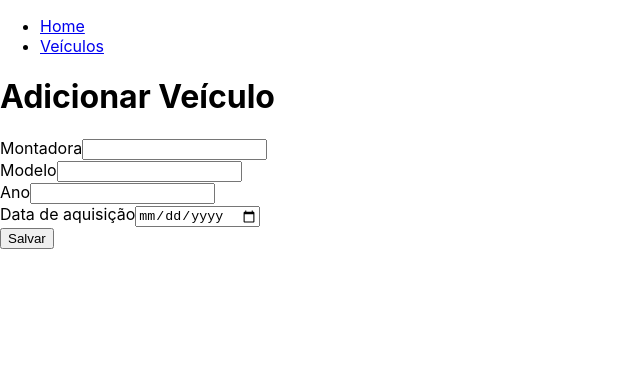
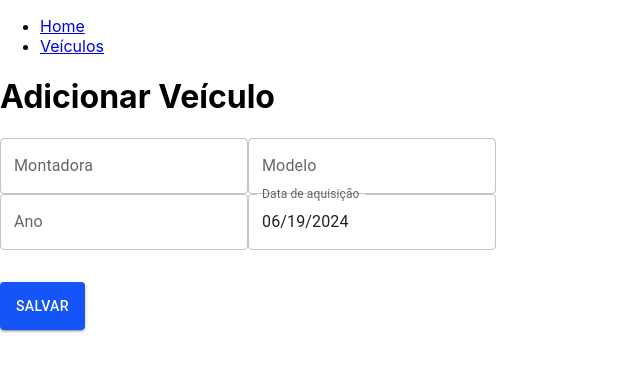
Before and after one commit to LivDelgado/praticas-em-desenvolvimento-de-software-tp-2024-1, a React (Create React App) app in the folder frotas-app/: page /veiculos/novo in a window 1280 px wide. Shown: the top 372 px of the page, without its empty margins (0-640 px from the left). Built offline with nearby package versions, Linux system fonts and the light colour scheme.

Commit message:
Atualizado veiculo form

```diff
--- a/frotas-app/src/veiculos/components/formularioVeiculos.tsx
+++ b/frotas-app/src/veiculos/components/formularioVeiculos.tsx
@@ -1,56 +1,109 @@
-import { useForm } from "react-hook-form";
+import { Controller, useForm } from "react-hook-form";
 import { Veiculo } from "../types/veiculo";
+import { Box, Button, TextField } from "@mui/material";
+import { Col, Row } from "react-bootstrap";
+import { DatePicker } from '@mui/x-date-pickers/DatePicker';
+import dayjs from "dayjs";
 
 export const FormularioVeiculos = ({ veiculo, onSubmit }: { veiculo: Veiculo | undefined, onSubmit: (data: Veiculo) => void }) => {
-    const { register, handleSubmit, formState: {errors}, getValues } = useForm({
+    const { register, control, handleSubmit, formState: { errors }, getValues } = useForm({
         defaultValues: {
             ...veiculo,
-            dataAquisicaoFormatada: veiculo?.dataAquisicao?.toISOString().substring(0, 10)
         }
     });
+
+    const { ref: montadoraInputRef, ...montadoraInputProps } = register("montadora", {
+        required: "A montadora do veículo é obrigatória"
+    });
+
+    const { ref: modeloInputRef, ...modeloInputProps } = register("modelo", {
+        required: "O modelo do veículo é obrigatório"
+    });
+
+    const { ref: anoInputRef, ...anoInputProps } = register("ano", {
+        required: "O ano do veículo é obrigatório"
+    });
+
 
     const submitWrapper = (data: any) => {
         const values = getValues();
         const veiculoAtualizado: Veiculo = {
             ...data,
-            dataAquisicao: new Date(values.dataAquisicaoFormatada?.toString() ?? "")
         };
         onSubmit(veiculoAtualizado);
     }
 
     return (
         <div>
+
             <form onSubmit={handleSubmit(submitWrapper)}>
+                <Box>
+                    <Row>
+                        <Col>
+                            <TextField id="montadora" label="Montadora" variant="outlined"
+                                {...montadoraInputProps}
+                                helperText={errors.montadora?.message}
+                                defaultValue={veiculo?.montadora}
+                                error={errors.montadora != null}
+                                ref={montadoraInputRef}
+                            />
 
-                <label htmlFor="montadora">Montadora</label>
-                <input id="montadora" {...register('montadora', { required: { value: true, message: 'A montadora do veículo é obrigatória' } })} />
-                <br />
-                {errors.montadora && <span>{errors.montadora.message}</span>}
 
-                <label htmlFor="modelo">Modelo</label>
-                <input id="modelo" {...register('modelo', { required: { value: true, message: 'O modelo do veículo é obrigatório' } })} />
-                <br />
-                {errors.modelo && <span>{errors.modelo.message}</span>}
+                            <TextField id="modelo" label="Modelo" variant="outlined"
+                                {...modeloInputProps}
+                                ref={modeloInputRef}
+                                helperText={errors.modelo?.message}
+                                defaultValue={veiculo?.modelo}
+                                error={errors.modelo != null}
+                            />
+                        </Col>
+                        <Col>
+                            <TextField id="ano" label="Ano" variant="outlined"
+                                {...anoInputProps}
+                                ref={anoInputRef}
+                                type="number"
+                                helperText={errors.ano?.message}
+                                defaultValue={veiculo?.ano}
+                                error={errors.ano != null}
+                            />
+                            <Controller
+                                name="dataAquisicao"
+                                control={control}
+                                render={({ field, }) => (
+                                    <DatePicker
+                                        label="Data de aquisição"
 
-                <label htmlFor="ano">Ano</label>
-                <input id="ano" {...register('ano', { required: { value: true, message: 'O ano do veículo é obrigatório' } })} />
-                <br />
-                {errors.ano && <span>{errors.ano.message}</span>}
+                                        {...field}
+                                        slotProps={{
+                                            textField: {
+                                                id: "dataAquisicaoFormatada",
+                                                error: errors.dataAquisicao != null, // Bolean
+                                                helperText: errors.dataAquisicao?.message,
+                                                defaultValue: dayjs(veiculo?.dataAquisicao),
+                                                // onChange: field.onChange,
+                                                value: dayjs(field.value),
+                                            },
+                                        }}
 
-                <label htmlFor="dataAquisicaoFormatada">Data de aquisição</label>
-                <input id="dataAquisicaoFormatada" type="date" {...register('dataAquisicaoFormatada', { required: { value: true, message: 'A data de aquisição é obrigatória' }, valueAsDate: true })} />
-                <br />
-                {errors.dataAquisicaoFormatada && <span>{errors.dataAquisicaoFormatada.message}</span>}
+                                    />
+                                )}
+                            />
+                        </Col>
+                    </Row>
+                </Box>
 
-                {/* <label htmlFor="motorista">Motorista</label>
-<input id="motorista" {...register('motorista', { required: true })} />
-{errors.motorista && <span>Preenchimento obrigatório</span>} */}
+                <Row>
+                    <Col style={{ display: 'flex' }}>
+                        <Button
+                            type="submit"
 
-                {/* <label htmlFor="proximaManutencao">Próxima manutenção</label>
-<input id="proximaManutencao" type="date" {...register('proximaManutencao', { required: true })} />
-{errors.proximaManutencao && <span>Preenchimento obrigatório</span>} */}
-
-                <input type="submit" value="Salvar" />
+                            sx={{ backgroundColor: '#1554F6', height: '48px', marginTop: '32px' }}
+                            variant="contained"
+                        >
+                            Salvar
+                        </Button>
+                    </Col>
+                </Row>
             </form>
         </div>
     )
--- a/frotas-app/src/veiculos/components/tabelaVeiculos.tsx
+++ b/frotas-app/src/veiculos/components/tabelaVeiculos.tsx
@@ -83,7 +83,7 @@ function TabelaVeiculos() {
                 <TableCell component="th" scope="row">
                   {veiculo.montadora + veiculo.modelo}
                 </TableCell>
-                <TableCell align="center">{new Date(veiculo.dataAquisicao).toISOString().slice(0, 10)}</TableCell>
+                <TableCell align="center">{veiculo.dataAquisicao.toString().slice(0, 10)}</TableCell>
                 <TableCell align="center">{veiculo.nextManutencaoDate ? new Date(veiculo.nextManutencaoDate).toISOString().slice(0, 10) : null}</TableCell>
                 <TableCell align="right">
                   <PaddingButton onClick={() => handleManutencao(veiculo)} variant="outlined" sx={{
--- a/frotas-app/src/veiculos/screens/edicaoVeiculo.tsx
+++ b/frotas-app/src/veiculos/screens/edicaoVeiculo.tsx
@@ -3,6 +3,8 @@ import { useNavigate, useParams } from 'react-router-dom';
 import { Veiculo } from '../types/veiculo';
 import { VeiculoApi } from '../api/veiculo.api';
 import { FormularioVeiculos } from '../components/formularioVeiculos';
+import dayjs from 'dayjs';
+
 
 const EdicaoVeiculo = () => {
   const { veiculoId } = useParams();
@@ -14,7 +16,7 @@ const EdicaoVeiculo = () => {
     const fetchVeiculo = async () => {
       try {
         const fetched = await VeiculoApi.get(Number(veiculoId));
-        fetched.dataAquisicao = new Date(fetched.dataAquisicao);
+        fetched.dataAquisicao = dayjs(fetched.dataAquisicao);
         setVeiculo(fetched);
       } catch (error) {
         console.error(error);
--- a/frotas-app/src/veiculos/types/veiculo.ts
+++ b/frotas-app/src/veiculos/types/veiculo.ts
@@ -1,9 +1,11 @@
+import { Dayjs } from "dayjs";
+
 export type Veiculo = {
     id: number;
     montadora: string;
     modelo: string;
     ano: string;
-    dataAquisicao: Date;
+    dataAquisicao: Dayjs;
     nextManutencaoDate: Date;
     status: StatusVeiculo;
 }
```
Also changed, not shown: frotas-app/src/App.tsx (+6 -1 lines), 1 other file (tests, documents, lock files or other folders).
